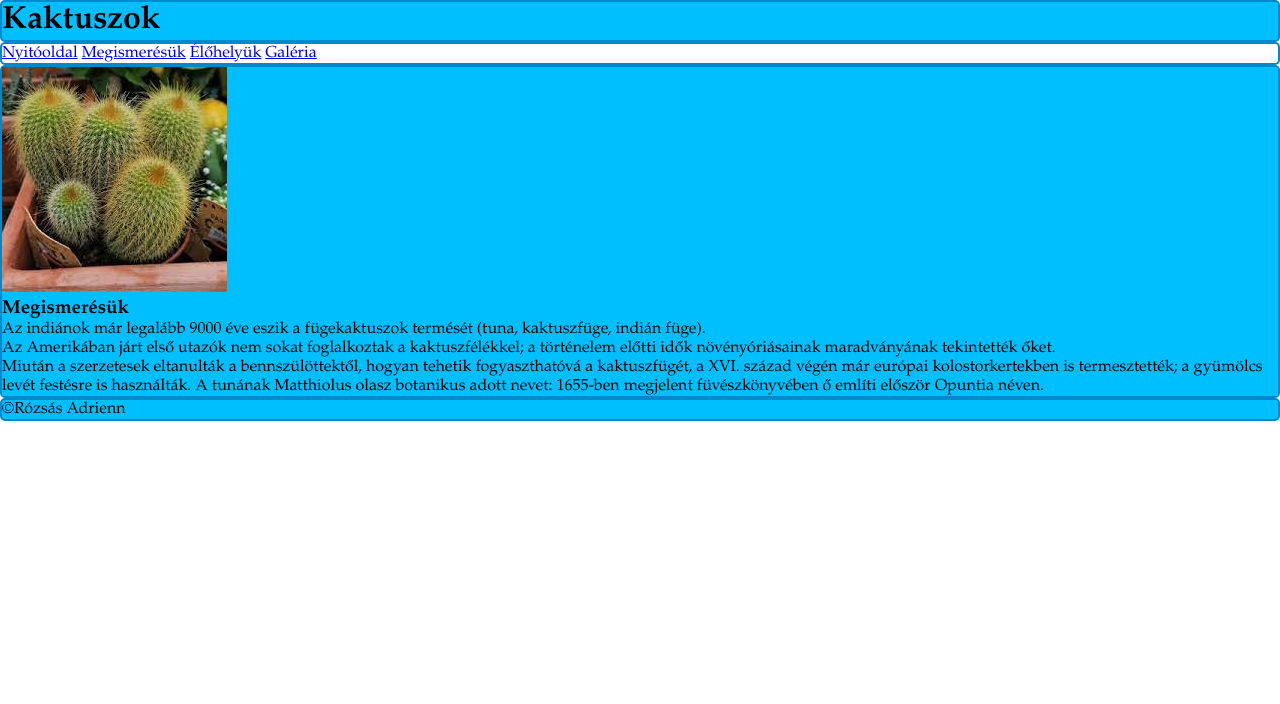
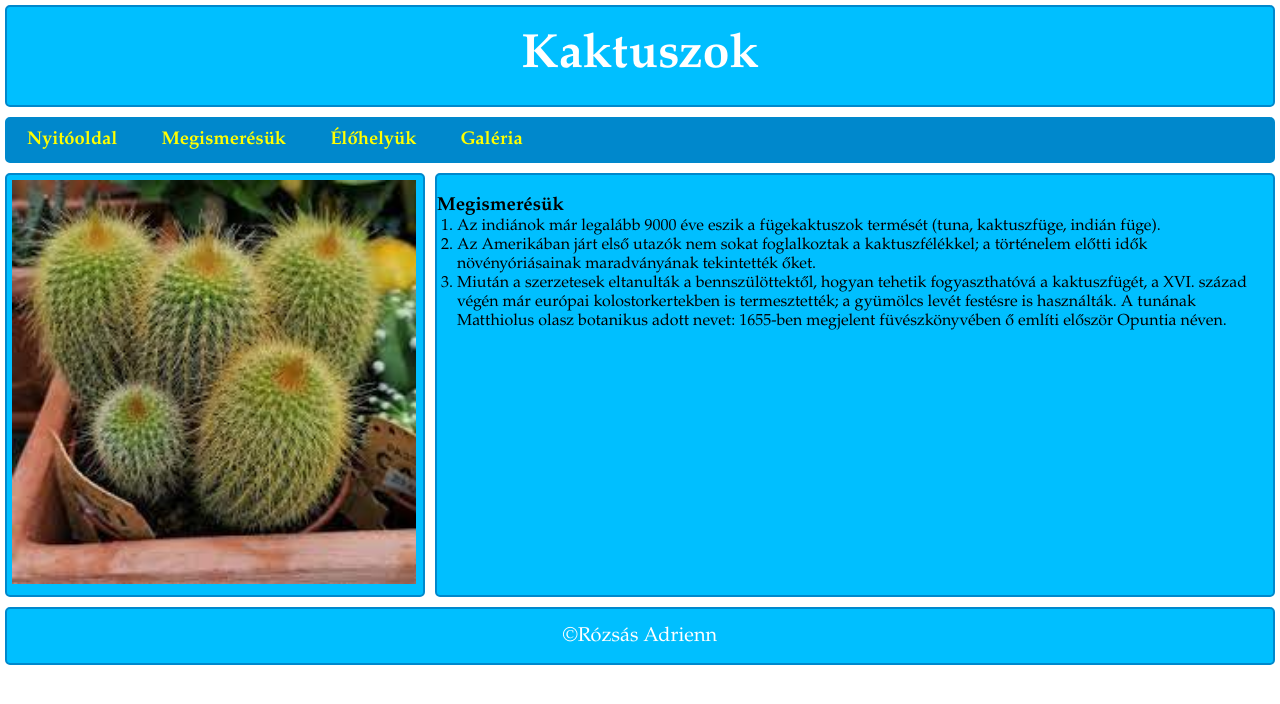
Before and after one commit to SzalavaryJakab/doga, a plain HTML site: page index.html in a window 1280 px wide. Drawn offline with Linux system fonts and the light colour scheme.

Commit message:
Kész főoldal

```diff
--- a/index.html
+++ b/index.html
@@ -6,7 +6,7 @@
     <title>Kaktuszok</title>
     <meta name="description" content="Ismeretterjesztő oldal a kaktuszokról-">
     <meta name="keywords" content="kaktusz, info, érdekesség">
-    <meta name="author" content="Rózsás Adrienn">
+    <meta name="author" content="Szalaváry Jakab Tibor">
     <link rel="stylesheet" href="megjelenes.css">
 </head>
 <body>
--- a/megjelenes.css
+++ b/megjelenes.css
@@ -5,11 +5,69 @@
     margin: 0px;
 }
 
-main>*{
+main>*, article, aside{
     border: 2px solid rgb(0,136,204);
     border-radius: 5px;
 }
-
-header, aside, section, footer {
+section{
+    border: 0px;
+}
+header, aside, article, footer {
     background-color: rgb(0,191,255);
 }
+main{
+    display: grid;
+    grid-template-columns: 1fr;
+    gap: 10px;
+    margin: 5px;
+}
+section{
+    display: grid;
+    grid-template-columns: 1fr 2fr;
+    gap: 10px;
+}
+header{
+    color: white;
+    text-align: center;
+}
+header>h1{
+    padding-top: 20px;
+    padding-bottom: 20px;
+    font-size: 300%;
+}
+nav{
+    background-color: rgb(0, 136, 204);
+    padding-top: 10px;
+    padding-bottom: 10px;
+}
+nav>a{
+    text-decoration: none;
+    color: yellow;
+    font-size: 115%;
+    font-weight: bold;
+    margin: 20px;
+}
+nav>a:hover{
+    background-color: rgb(0,191,255);
+    padding-top: 5px;
+    padding-bottom: 5px;
+    border-radius: 5px;
+}
+footer{
+    text-align: center;
+    font-size: 20px;
+    color: white;
+    padding-top: 15px;
+    padding-bottom: 15px;
+}
+article>img{
+    width: 97%;
+    height: auto;
+    margin: 5px;
+}
+aside>ol{
+    margin-left: 20px;
+}
+aside>h3{
+    padding-top: 20px;
+}
```
